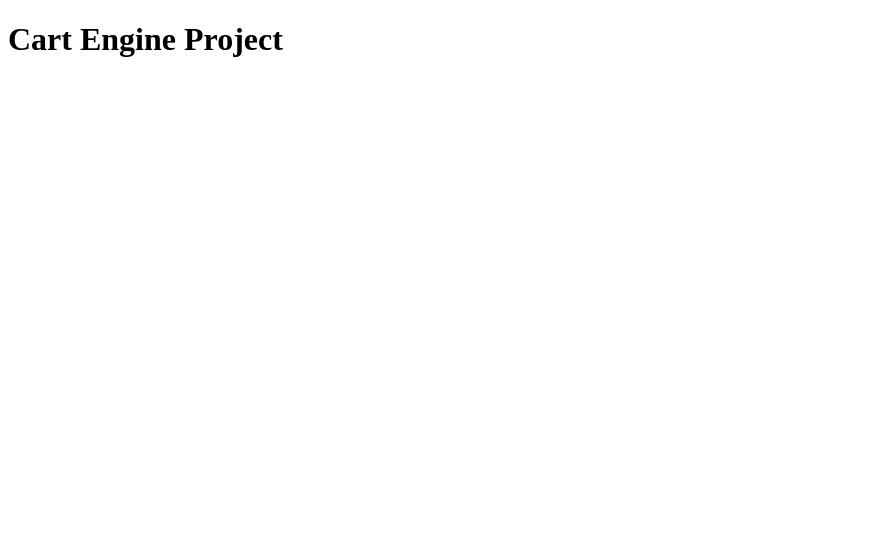
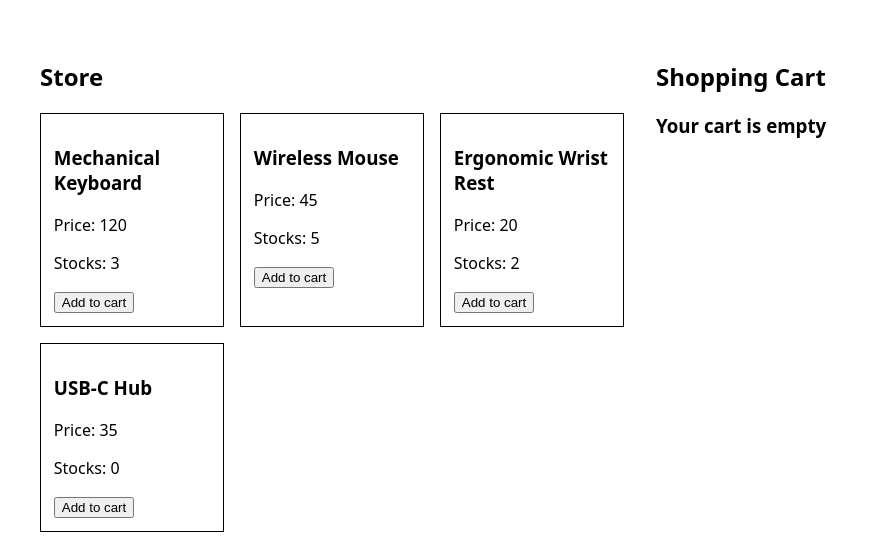
Before and after one commit to sether31/react-ts-sandbox, a React (Vite) app in the folder cart-engine/: page / in a window 1280 px wide. Shown: the top 556 px of the page, without its empty margins (0-880 px from the left). Built offline with nearby package versions, Linux system fonts and the light colour scheme.

Commit message:
feat(ui): Finish the ui of cart engine project
- Combining the notification and cart context as well as applying the custom button while also rendering the mock product and displaying the cart and store UI.

```diff
--- a/cart-engine/src/App.tsx
+++ b/cart-engine/src/App.tsx
@@ -1,9 +1,74 @@
+import CustomButton from "./component/CustomButton";
+import NotificationBanner from "./component/NotificationBanner";
+import { useCart } from "./context/CartContext"
+import { storeProducts } from "./data/storeData";
 
 
 function App() {
+  const {cart, addToCart, removeFromCart, clearCart} = useCart();
+
   return (
     <>
-      <h1>Cart Engine Project</h1>
+      <NotificationBanner />
+
+      <div style={{padding: "2rem", fontFamily: "system-ui", display: "grid", gridTemplateColumns: "1fr 1fr", gap: "2rem"}}>
+        <section>
+          <h1>Store</h1>
+          <div style={{display: "grid", gridTemplateColumns: "1fr 1fr 1fr", gap: "1rem"}}>
+            {storeProducts.map((product) => (
+              <div key={product.id} style={{border: "1px solid black", padding: ".8rem"}}>
+                <h3>{product.name}</h3>
+                <p>Price: {product.price}</p>
+                <p>Stocks: {product.stock}</p>
+
+                <CustomButton onClick={() => addToCart(product)}>
+                  Add to cart
+                </CustomButton>
+              </div>
+            ))}
+          </div>
+        </section>
+
+        <section>
+          <h1>Shopping Cart</h1>
+
+          {cart.length === 0 ? (
+            <h3>Your cart is empty</h3>
+          ) : (
+            <>
+              <div style={{display: "grid", gridTemplateColumns: "1fr 1fr 1fr", gap: "1rem"}}>
+                {cart.map((cartItem) => (
+                  <div key={cartItem.id} style={{border: "1px solid black", padding: ".8rem"}}>
+                    <h3>{cartItem.name}</h3>
+                    <p>Price: {cartItem.price}</p>
+                    <p>Quantity: {cartItem.quantity}</p>
+
+                    <CustomButton onClick={() => removeFromCart(cartItem)}>
+                      Remove from cart
+                    </CustomButton>
+                  </div>
+                ))}
+              </div>
+
+              <br />
+
+              <CustomButton onClick={() => clearCart()}>
+                Clear Cart
+              </CustomButton>
+
+              <br />
+
+              <div>
+                <h3>Checkout</h3>
+                <p>Total Items: {cart.reduce((total, item) => total + item.quantity, 0)}</p>
+                <p>Total Price: {cart.reduce((total, item) => total + (item.price * item.quantity), 0)}</p>
+              </div>
+            </>
+          )}
+
+
+        </section>
+      </div>
     </>
   )
 }
```
